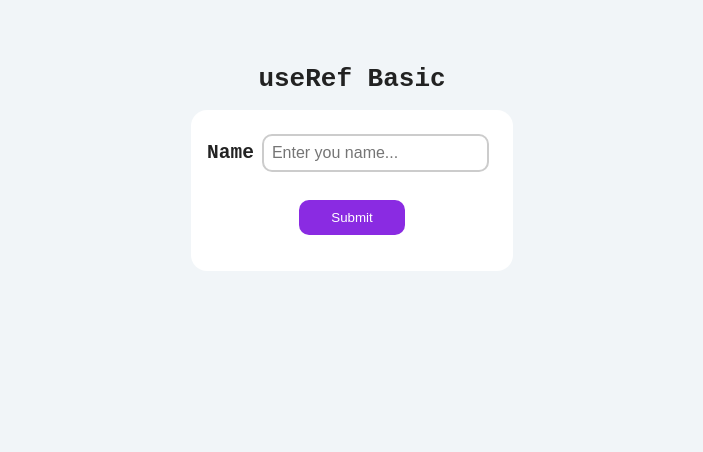
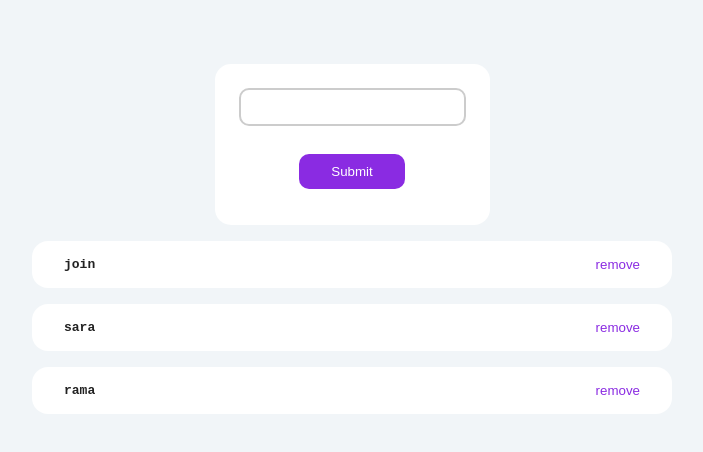
Before and after one commit to jyotip101/react-practice-projects, a React (Create React App) app: page / in a window 1280 px wide. Shown: the top 452 px of the page, without its empty margins (288-991 px from the left). Built offline with nearby package versions, Linux system fonts and the light colour scheme.

Commit message:
useReducer

```diff
--- a/src/App.js
+++ b/src/App.js
@@ -9,7 +9,8 @@ import './app.css'
 // import Menu from './Menu-Example/Menu';
 // import ControlledInput from './Controlled-Input-Example/ControlledInput'
 // import MultipleInput from './Multiple-Input-Controls/MultipleInput'
-import UseRefBasic from './useRef-basics/UseRefBasic'
+// import UseRefBasic from './useRef-basics/UseRefBasic'
+import UseReducer from './useReducer/UseReducer'
 
 function App() {
   return (
@@ -21,7 +22,8 @@ function App() {
       {/* <Menu /> */}
       {/* <ControlledInput /> */}
       {/* <MultipleInput /> */}
-      <UseRefBasic />
+      {/* <UseRefBasic /> */}
+      <UseReducer />
     </div>
   )
 }
--- /dev/null
+++ b/src/useReducer/Data.js
@@ -0,0 +1,17 @@
+export const data = [
+  {
+    id: 1,
+    name: 'join',
+    age: 34,
+  },
+  {
+    id: 3,
+    name: 'sara',
+    age: 54,
+  },
+  {
+    id: 4,
+    name: 'rama',
+    age: 20,
+  },
+]
--- /dev/null
+++ b/src/useReducer/Model.js
@@ -0,0 +1,27 @@
+import React from 'react'
+import { useEffect } from 'react'
+
+const Model = ({ closeModel, modelContent }) => {
+  useEffect(() => {
+    const timeout = setTimeout(() => {
+      closeModel(false)
+    }, 1000)
+    return () => clearTimeout(timeout)
+  })
+  return (
+    <>
+      <div
+        style={{
+          position: 'absolute',
+          top: '10px',
+          left: '40%',
+          right: 'auto',
+        }}
+      >
+        <h2>{modelContent}</h2>
+      </div>
+    </>
+  )
+}
+
+export default Model
--- /dev/null
+++ b/src/useReducer/UseReducer.js
@@ -0,0 +1,76 @@
+import React, { useReducer, useState } from 'react'
+import Model from './Model'
+import { data } from './Data'
+import { reducer } from './reducer'
+
+const defaultState = {
+  people: data,
+  isModel: true,
+  modelContent: '',
+}
+const UseReducer = () => {
+  const [name, setName] = useState('')
+  const [state, dispatch] = useReducer(reducer, defaultState)
+
+  const handleSubmit = (e) => {
+    e.preventDefault()
+    if (name) {
+      const newItem = { id: new Date().getTime().toString(), name }
+      dispatch({ type: 'Add_Item', paylod: newItem })
+      setName('')
+    } else {
+      dispatch({ type: 'Empty_Value' })
+    }
+  }
+
+  const closeModel = () => {
+    dispatch({ type: 'Close_Model' })
+  }
+  const removeItem = (id) => {
+    dispatch({ type: 'Remove_Item', paylod: id })
+  }
+  return (
+    <>
+      {state.isModel && (
+        <Model closeModel={closeModel} modelContent={state.modelContent} />
+      )}
+
+      <div className='items'>
+        <form onSubmit={handleSubmit}>
+          <div className='input-item'>
+            <input
+              type='text'
+              name='age'
+              id='age'
+              value={name}
+              onChange={(e) => setName(e.target.value)}
+            />
+          </div>
+          <button
+            style={{ backgroundColor: 'blueviolet' }}
+            className='btn'
+            type='submit'
+          >
+            Submit
+          </button>
+        </form>
+      </div>
+      {state.people.map((item) => {
+        return (
+          <div key={item.id} className='item'>
+            <p>{item.name}</p>
+            <button
+              style={{ color: 'blueviolet' }}
+              onClick={() => removeItem(item.id)}
+              className='remove'
+            >
+              remove
+            </button>
+          </div>
+        )
+      })}
+    </>
+  )
+}
+
+export default UseReducer
--- /dev/null
+++ b/src/useReducer/reducer.js
@@ -0,0 +1,34 @@
+export const reducer = (state, action) => {
+  if (action.type === 'Add_Item') {
+    const newPeople = [...state.people, action.paylod]
+    return {
+      ...state,
+      people: newPeople,
+      modelContent: 'item added',
+      isModel: true,
+    }
+  }
+  if (action.type === 'Empty_Value') {
+    return {
+      ...state,
+      isModel: true,
+      modelContent: 'Enter value',
+    }
+  }
+  if (action.type === 'Close_Model') {
+    return {
+      ...state,
+      isModel: false,
+    }
+  }
+  if (action.type === 'Remove_Item') {
+    const newPeople = state.people.filter((item) => item.id != action.paylod)
+    return {
+      ...state,
+      people: newPeople,
+      isModel: true,
+      modelContent: 'item removed',
+    }
+  }
+  throw new Error('error')
+}
```
